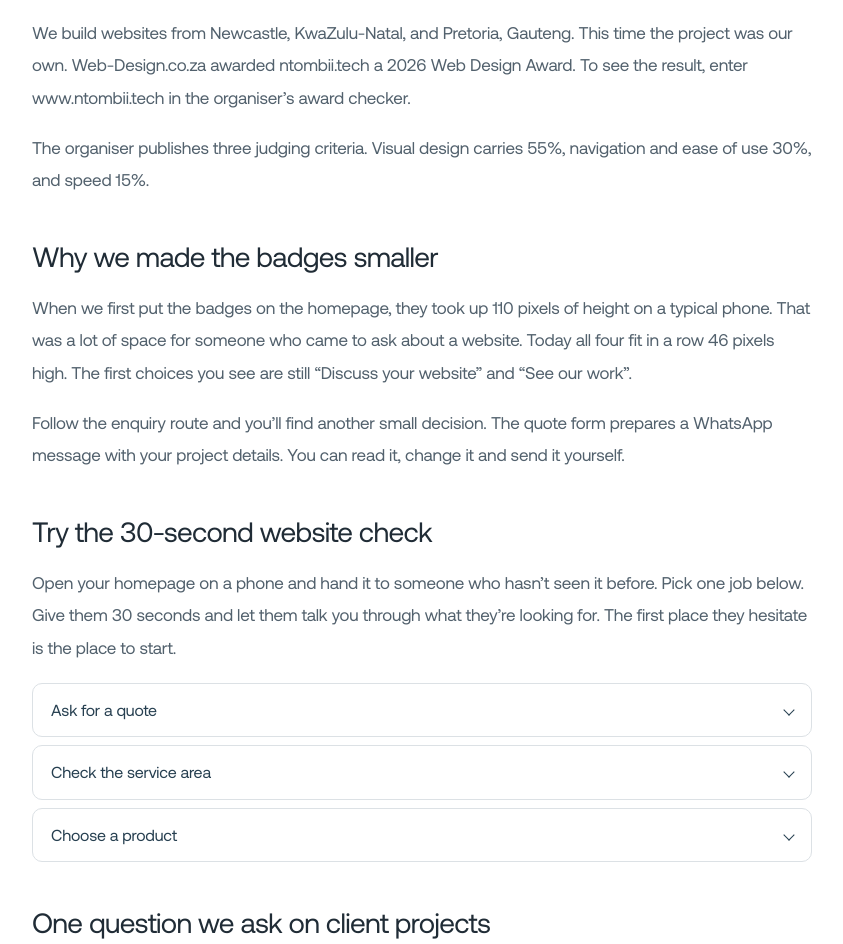
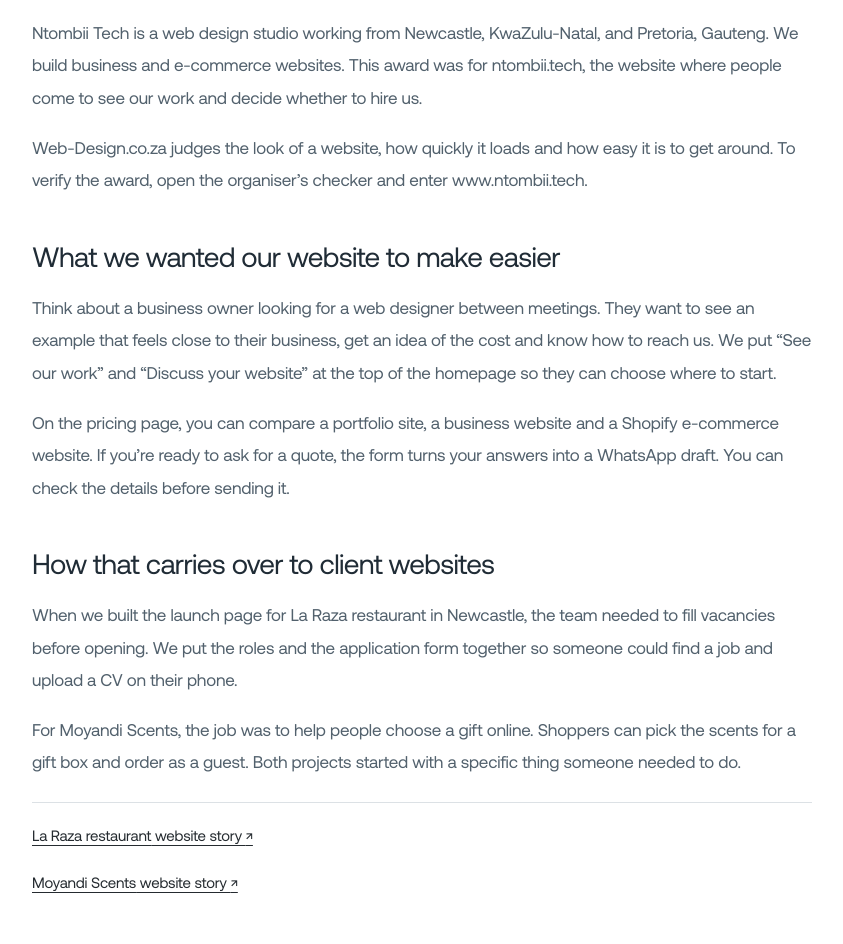
Before and after one commit to franzicbookings-source/ntombii-techfinal, a Next.js app: page /articles/ntombii-tech-2026-web-design-award in a window 1280 px wide. Shown: the part 1028-1972 px from the top of the page, without its empty margins (412-1255 px from the left). Built offline with nearby package versions, Linux system fonts and the light colour scheme.

Commit message:
Clarify the web design award story and La Raza restaurant naming

```diff
--- a/app/globals.css
+++ b/app/globals.css
@@ -1076,17 +1076,3 @@ button:disabled{opacity:.5;cursor:not-allowed}
 @media(max-width:767px){.newsletter-section{padding-block:56px 0}.process-intro{margin-top:14px}}
 
 .award-story-link { text-decoration: underline; text-underline-offset: .18em; }
-.article-phone-checks { display: grid; gap: 8px; margin-top: 20px; }
-.article-phone-checks details { border: 1px solid var(--line); border-radius: 10px; overflow: clip; }
-.article-phone-checks details[open] { background: #f0f5f7; }
-.article-phone-checks summary {
-  display: flex; justify-content: space-between; align-items: center; gap: 16px;
-  padding: 13px 18px; min-height: 48px; color: #263f50;
-  font-weight: 500; cursor: pointer; list-style: none;
-}
-.article-phone-checks summary::-webkit-details-marker { display: none; }
-.article-phone-checks summary span { width: 8px; height: 8px; border: solid currentColor; border-width: 0 1.5px 1.5px 0; transform: rotate(45deg); }
-.article-phone-checks details[open] summary span { transform: rotate(225deg); }
-.article-phone-checks summary:focus-visible { outline: 2px solid #275b75; outline-offset: -3px; }
-.article-phone-checks p { padding-inline: 18px; }
-.article-phone-checks p:last-child { padding-bottom: 16px; }
--- a/app/website-design-kzn/page.tsx
+++ b/app/website-design-kzn/page.tsx
@@ -37,7 +37,7 @@ export default function KznWebsiteDesignPage() {
       <article><ContentIllustration kind="browser" /><h3>Build and review</h3><p>We create the site, check it with you on phones and desktops, then prepare it to launch.</p></article>
     </section>
 
-    <section className="depth-section wrap"><div className="depth-intro"><h2>See the work for yourself.</h2></div><div className="depth-prose"><p>The Legend Black Jesus store lets shoppers browse clothing and order on WhatsApp. Snesenzo Security Group’s website explains its services and helps visitors request a quote. Explore the projects below.</p><div className="website-context-links"><Link href="/work">Explore our website projects <span aria-hidden="true">↗</span></Link><Link href="/work/snesenzo-security">Security company website <span aria-hidden="true">↗</span></Link><Link href="/website-design-pretoria">Website design in Pretoria and Centurion <span aria-hidden="true">↗</span></Link><Link href="/pricing">View website packages <span aria-hidden="true">↗</span></Link><Link href={`${awardArticlePath}#phone-check`}>Try our 30-second phone check</Link></div></div></section>
+    <section className="depth-section wrap"><div className="depth-intro"><h2>See the work for yourself.</h2></div><div className="depth-prose"><p>The Legend Black Jesus store lets shoppers browse clothing and order on WhatsApp. Snesenzo Security Group’s website explains its services and helps visitors request a quote. Explore the projects below.</p><div className="website-context-links"><Link href="/work">Explore our website projects <span aria-hidden="true">↗</span></Link><Link href="/work/snesenzo-security">Security company website <span aria-hidden="true">↗</span></Link><Link href="/website-design-pretoria">Website design in Pretoria and Centurion <span aria-hidden="true">↗</span></Link><Link href="/pricing">View website packages <span aria-hidden="true">↗</span></Link><Link href={`${awardArticlePath}#phone-check`}>Check your own website on a phone</Link></div></div></section>
 
     <section className="kzn-final"><div className="wrap"><h2>Tell us about your business.</h2><p>Send us your town, what you do and the kind of website you have in mind. We’ll discuss the pages and quote with you.</p><a className="button button-white" href={quote} target="_blank" rel="noreferrer">Request a website quote <span aria-hidden="true">↗</span></a></div></section>
   </InnerPage>;
--- a/components/article-content.ts
+++ b/components/article-content.ts
@@ -6,7 +6,6 @@ export type Article = ArticleSummary & {
     heading: string;
     paragraphs: readonly string[];
     bullets?: readonly string[];
-    checks?: readonly { label: string; prompt: string; advice: string }[];
   }[];
   sources: readonly { label: string; url: string }[];
   relatedprojectIDs: readonly string[];
@@ -21,49 +20,33 @@ export const articles: readonly Article[] = [
     sections: [
       {
         id: "the-award",
-        heading: "What the award covers",
+        heading: "What the award recognises",
         paragraphs: [
-          "We build websites from Newcastle, KwaZulu-Natal, and Pretoria, Gauteng. This time the project was our own. Web-Design.co.za awarded ntombii.tech a 2026 Web Design Award. To see the result, enter www.ntombii.tech in the organiser’s award checker.",
-          "The organiser publishes three judging criteria. Visual design carries 55%, navigation and ease of use 30%, and speed 15%.",
+          "Ntombii Tech is a web design studio working from Newcastle, KwaZulu-Natal, and Pretoria, Gauteng. We build business and e-commerce websites. This award was for ntombii.tech, the website where people come to see our work and decide whether to hire us.",
+          "Web-Design.co.za judges the look of a website, how quickly it loads and how easy it is to get around. To verify the award, open the organiser’s checker and enter www.ntombii.tech.",
         ],
       },
       {
         id: "on-a-phone",
-        heading: "Why we made the badges smaller",
+        heading: "What we wanted our website to make easier",
         paragraphs: [
-          "When we first put the badges on the homepage, they took up 110 pixels of height on a typical phone. That was a lot of space for someone who came to ask about a website. Today all four fit in a row 46 pixels high. The first choices you see are still “Discuss your website” and “See our work”.",
-          "Follow the enquiry route and you’ll find another small decision. The quote form prepares a WhatsApp message with your project details. You can read it, change it and send it yourself.",
+          "Think about a business owner looking for a web designer between meetings. They want to see an example that feels close to their business, get an idea of the cost and know how to reach us. We put “See our work” and “Discuss your website” at the top of the homepage so they can choose where to start.",
+          "On the pricing page, you can compare a portfolio site, a business website and a Shopify e-commerce website. If you’re ready to ask for a quote, the form turns your answers into a WhatsApp draft. You can check the details before sending it.",
+        ],
+      },
+      {
+        id: "real-work-examples",
+        heading: "How that carries over to client websites",
+        paragraphs: [
+          "When we built the launch page for La Raza restaurant in Newcastle, the team needed to fill vacancies before opening. We put the roles and the application form together so someone could find a job and upload a CV on their phone.",
+          "For Moyandi Scents, the job was to help people choose a gift online. Shoppers can pick the scents for a gift box and order as a guest. Both projects started with a specific thing someone needed to do.",
         ],
       },
       {
         id: "phone-check",
-        heading: "Try the 30-second website check",
+        heading: "A quick way to check your own website",
         paragraphs: [
-          "Open your homepage on a phone and hand it to someone who hasn’t seen it before. Pick one job below. Give them 30 seconds and let them talk you through what they’re looking for. The first place they hesitate is the place to start.",
-        ],
-        checks: [
-          {
-            label: "Ask for a quote",
-            prompt: "Ask them, “How would you get a price for the service you need?”",
-            advice: "Watch which words they look for. If they open the menu twice or scroll past your contact details, put a “Request a quote” link beside the service they were reading about.",
-          },
-          {
-            label: "Check the service area",
-            prompt: "Give them a real suburb you serve. Ask, “Would this business come to my address?”",
-            advice: "See where they expect the answer. If all they can find is your office address, name the towns or suburbs you cover on the service page itself.",
-          },
-          {
-            label: "Choose a product",
-            prompt: "Ask them to pick something they’d buy, tell you its price and show you how they’d place the order. Stop before they send anything.",
-            advice: "If they lose the price after picking a size or scent, keep the selected option, its price and the order button together on the product page.",
-          },
-        ],
-      },
-      {
-        id: "real-work-examples",
-        heading: "One question we ask on client projects",
-        paragraphs: [
-          "What has someone come here to do? At La Raza in Newcastle, a job applicant can go straight to the vacancies and send a CV from a phone. At Moyandi Scents, a shopper can put together a gift box and check out as a guest. You can follow both journeys in our project notes.",
+          "Pick the one thing you most want a customer to do, such as getting a quote or finding out if you deliver to their suburb. Hand your phone to someone who hasn’t used your website and ask them to show you how they’d do it. Where they pause tells you which page, link or button to look at first.",
         ],
       },
     ],
--- a/components/articles-page.tsx
+++ b/components/articles-page.tsx
@@ -37,12 +37,6 @@ export function ArticlePage({ article }: { article: Article }) {
             <h2>{section.heading}</h2>
             {section.paragraphs.map(paragraph => <p key={paragraph}>{paragraph}</p>)}
             {section.bullets && <ul>{section.bullets.map(item => <li key={item}>{item}</li>)}</ul>}
-            {section.checks && <div className="article-phone-checks">{section.checks.map(check =>
-              <details key={check.label}>
-                <summary>{check.label}<span aria-hidden="true" /></summary>
-                <p><strong>{check.prompt}</strong></p><p>{check.advice}</p>
-              </details>
-            )}</div>}
             {(section.id === "real-work-examples" || section.id === "real-proof") && <div className="reading-project-links">{article.relatedprojectIDs.map(id => {
               const item = portfolioProjects.find(project => project.id === id)!;
               return <Link key={id} href={item.caseStudyUrl!}>{item.previewName} website story <span aria-hidden="true">↗</span></Link>;
--- a/components/floating-contact.tsx
+++ b/components/floating-contact.tsx
@@ -10,7 +10,7 @@ export function FloatingContact({ href = defaultHref }: { href?: string }) {
 
   useEffect(() => {
     if (!("IntersectionObserver" in window)) return;
-    const targets = document.querySelectorAll(".studio-footer, main form, main .pricing-comparison, main .graphics-grid, main .reviews-grid, main .article-phone-checks, main a.button[href*='wa.me']");
+    const targets = document.querySelectorAll(".studio-footer, main form, main .pricing-comparison, main .graphics-grid, main .reviews-grid, main a.button[href*='wa.me']");
     const visible = new Set<Element>();
     const observer = new IntersectionObserver(entries => {
       for (const entry of entries) {
--- a/components/portfolio-projects.ts
+++ b/components/portfolio-projects.ts
@@ -27,7 +27,7 @@ export const portfolioProjects: readonly PortfolioProject[] = [
     id: "la-raza",
     caseStudyUrl: "/work/la-raza",
     name: "La Raza",
-    previewName: "La Raza",
+    previewName: "La Raza restaurant",
     kind: "Launch page (phase one)",
     category: "Restaurant & cocktail lounge · Newcastle, KZN",
     description: "La Raza is a new restaurant and cocktail lounge in Newcastle, KZN. We're building its website in two phases. Phase one is live: a launch page with a countdown to the big announcement, a sign-up for news and specials by email or WhatsApp, and a hiring page where people apply with their CV. Phase two will be the full website, where guests can order online and see their orders.",
--- a/components/project-story.tsx
+++ b/components/project-story.tsx
@@ -12,7 +12,7 @@ const stories = {
     title: "La Raza Restaurant and Cocktail Lounge Website",
     detailLabel: "Hiring", detailSize: [1440, 1000],
     description: "See the La Raza launch page built by Ntombii Tech for a new Newcastle restaurant and cocktail lounge: a countdown, email and WhatsApp sign-ups and CV applications, with online ordering planned for phase two.",
-    heading: "La Raza",
+    heading: "La Raza restaurant",
     introduction: "A restaurant and cocktail lounge in Newcastle, KwaZulu-Natal. We built the launch page for sign-ups and job applications. The full website will add online ordering.",
     purpose: "Start the guest list before the doors open.",
     paragraphs: [
@@ -203,6 +203,6 @@ export function ProjectStory({ id }: { id: ProjectStoryId }) {
     <section className="depth-section wrap"><div className="depth-intro"><h2>{story.purpose}</h2></div><div className="depth-prose">{story.paragraphs.map(paragraph => <p key={paragraph}>{paragraph}</p>)}</div></section>
     <section className="detail-body wrap"><div className="detail-body-title"><h2>The pages and features.</h2></div><div className="detail-offering">{story.features.map((feature) => <div key={feature}><ContentIllustration kind={illustrationFor(feature)} /><h3>{feature}</h3></div>)}</div></section>
     <ProjectScreens projectId={id} screens={screens} />
-    <section className="work-summary wrap"><h2>See the work for yourself.</h2><p>{story.summary}</p><div className="website-context-links"><Link href="/services/websites">Website design and development <span aria-hidden="true">↗</span></Link><Link href="/pricing">View website prices <span aria-hidden="true">↗</span></Link><Link href="/work">Explore our other projects <span aria-hidden="true">↗</span></Link>{id === "la-raza" ? <Link href="/articles/la-raza-restaurant-website-in-phases">How we&rsquo;re building La Raza in phases <span aria-hidden="true">↗</span></Link> : id === "moyandi-scents" ? <Link href="/articles/moyandi-scents-ecommerce-website-durban">How we built the Moyandi Scents shop <span aria-hidden="true">↗</span></Link> : <Link href="/articles/website-design-newcastle-business-guide">What your business website needs <span aria-hidden="true">↗</span></Link>}</div></section>
+    <section className="work-summary wrap"><h2>See the work for yourself.</h2><p>{story.summary}</p><div className="website-context-links"><Link href="/services/websites">Website design and development <span aria-hidden="true">↗</span></Link><Link href="/pricing">View website prices <span aria-hidden="true">↗</span></Link><Link href="/work">Explore our other projects <span aria-hidden="true">↗</span></Link>{id === "la-raza" ? <Link href="/articles/la-raza-restaurant-website-in-phases">How we&rsquo;re building the La Raza restaurant website <span aria-hidden="true">↗</span></Link> : id === "moyandi-scents" ? <Link href="/articles/moyandi-scents-ecommerce-website-durban">How we built the Moyandi Scents shop <span aria-hidden="true">↗</span></Link> : <Link href="/articles/website-design-newcastle-business-guide">What your business website needs <span aria-hidden="true">↗</span></Link>}</div></section>
   </div></InnerPage>;
 }
```
Also changed, not shown: components/article-summaries.ts (+5 -5 lines).
